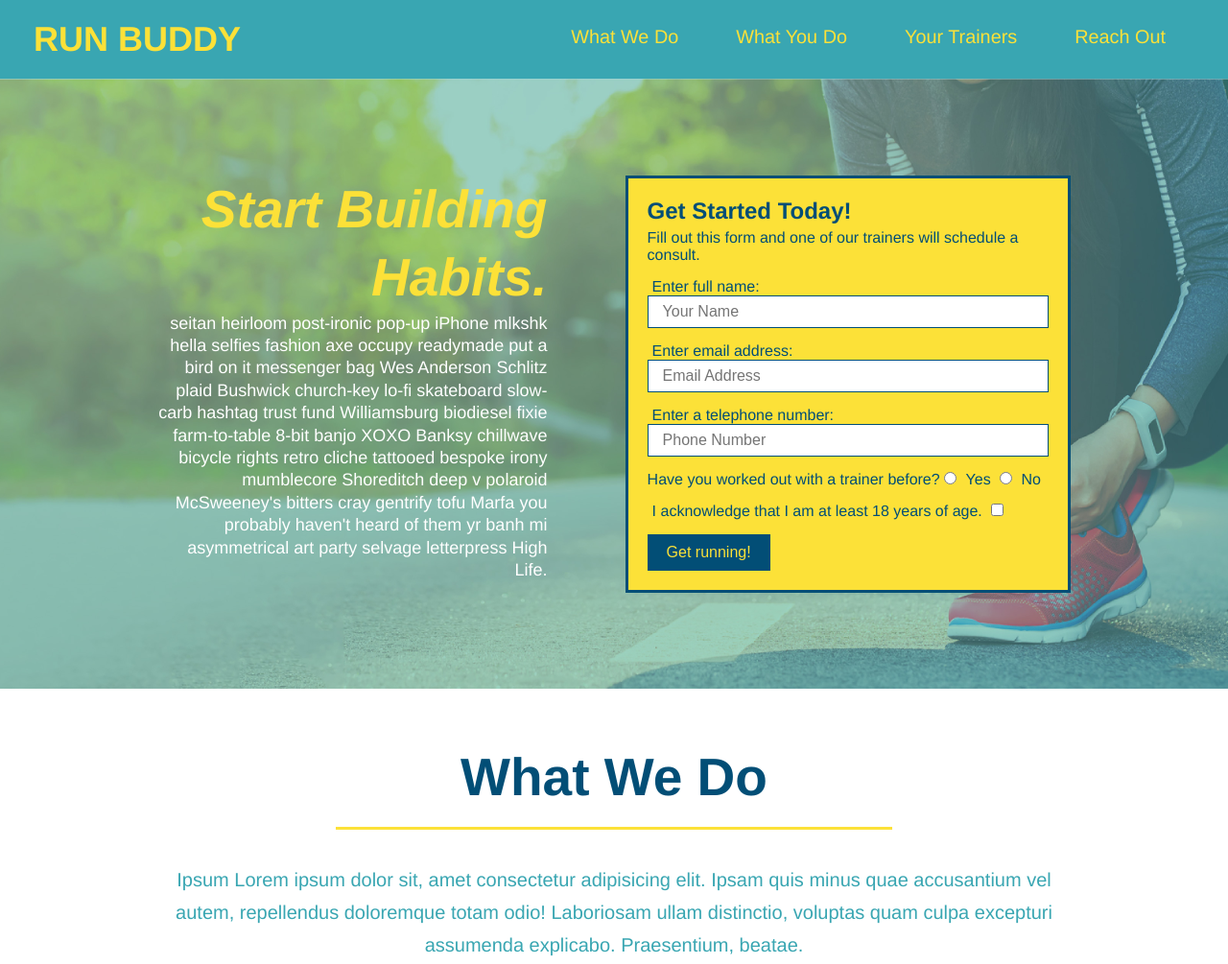
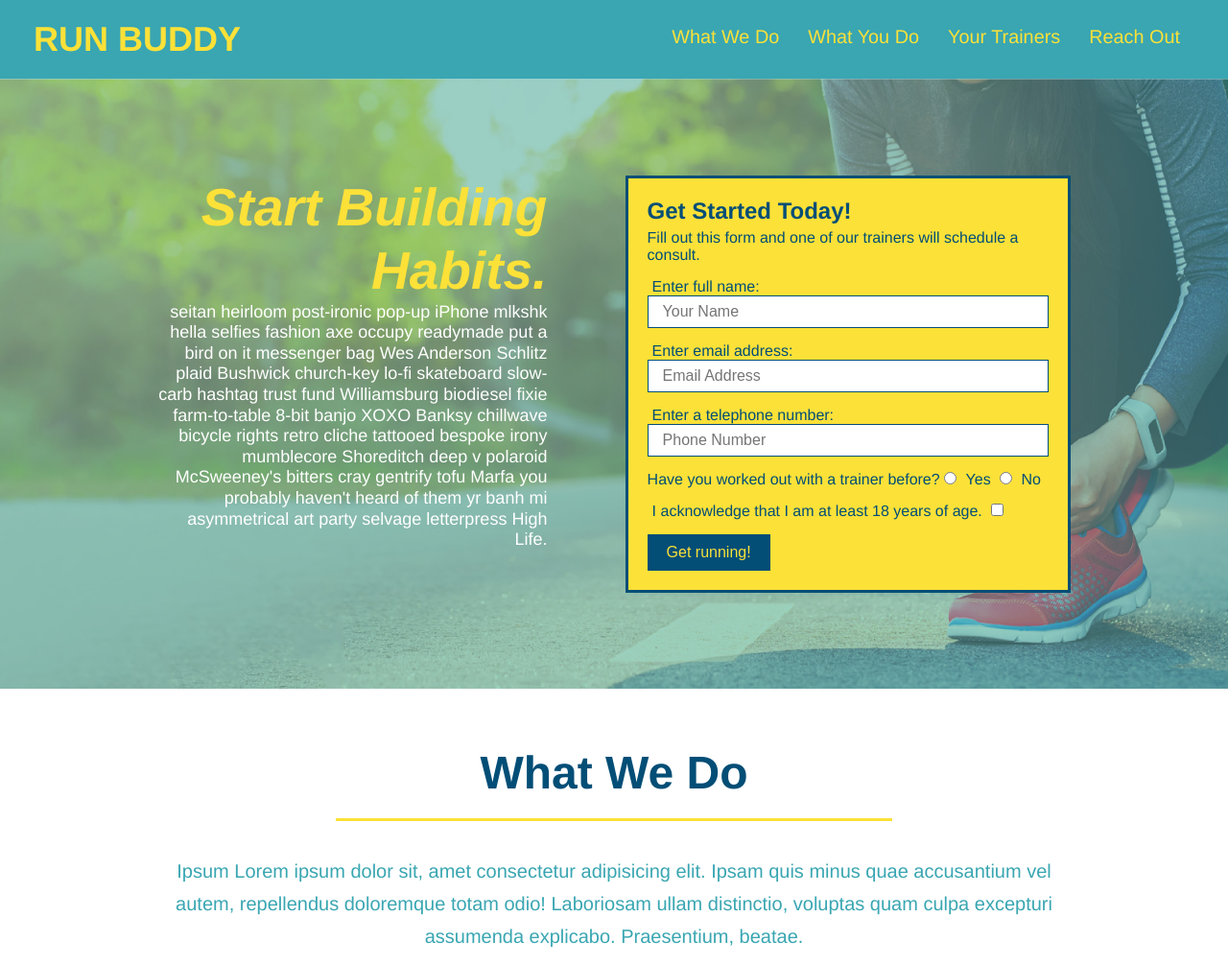
Before and after one commit to bebo96/run-buddy, a plain HTML site: page index.html in a window 1280 px wide. Shown: the top 1005 px of the page at 96% size. Drawn offline with Linux system fonts and the light colour scheme.

```diff
--- a/assets/style.css
+++ b/assets/style.css
@@ -43,7 +43,7 @@ header nav ul {
 }
 
 header nav ul li a {
-    margin: 0 30px;
+    padding: 10px 15px;
     font-weight: lighter;
     font-size: 1.55vw;
 }
@@ -88,6 +88,7 @@ section {
     background-image: url("./images/hero-bg.jpg");
     background-size: cover;
     background-position: center;
+    align-items: flex-start
 }
 
 .hero-cta {
@@ -96,7 +97,7 @@ section {
     margin: 3.5%;
     color: #fff;
     font-size: 18px;
-    line-height: 1.3;
+    line-height: 1.2;
 }
 
 .hero-cta h2 {
@@ -154,7 +155,7 @@ section {
 /* HERO STYLES END */
 
 .section-title {
-    font-size: 55px;
+    font-size: 48px;
     color: #024e76;
     border-bottom: 3px solid;
     padding-bottom: 20px;
@@ -323,7 +324,8 @@ section {
     font-style: normal;
 }
 
-.contact-form input, .contact-form textarea{
+.contact-form input,
+.contact-form textarea {
     border: 1px solid #024e76;
     display: block;
     padding: 7px 15px;
@@ -334,7 +336,7 @@ section {
     margin-top: 5px;
 }
 
-.contact-form button{
+.contact-form button {
     width: 100%;
     border: none;
     background: #fce138;
@@ -349,3 +351,16 @@ section {
 }
 
 /* REACH OUT STYLES END */
+
+/* MEDIA QUERY FOR SMALLER DESKTOP SCREENS AND SMALLER */
+@media screen and (max-width: 980px) {
+
+}
+/* MEDIA QUERY FOR TABLETS AND SMALLER */
+@media screen and (max-width: 768px) {
+
+}
+/* MEDIA QUERY FOR MOBILE PHONES AND SMALLER */
+@media screen and (max-width: 575px) {
+
+}
--- a/index.html
+++ b/index.html
@@ -2,7 +2,7 @@
 <html lang="en">
 
 <head>
-    <meta charset="UTF-8">
+    <meta name="viewport" content="width=device-width, initial-scale=1.0"/>
     <link rel="stylesheet" href="./assets/style.css" />
     <title>RUN BUDDY</title>
 
```
Also changed, not shown: privacy-policy.html (+11 -6 lines). Lines whose indentation alone changed are shown as unchanged.
